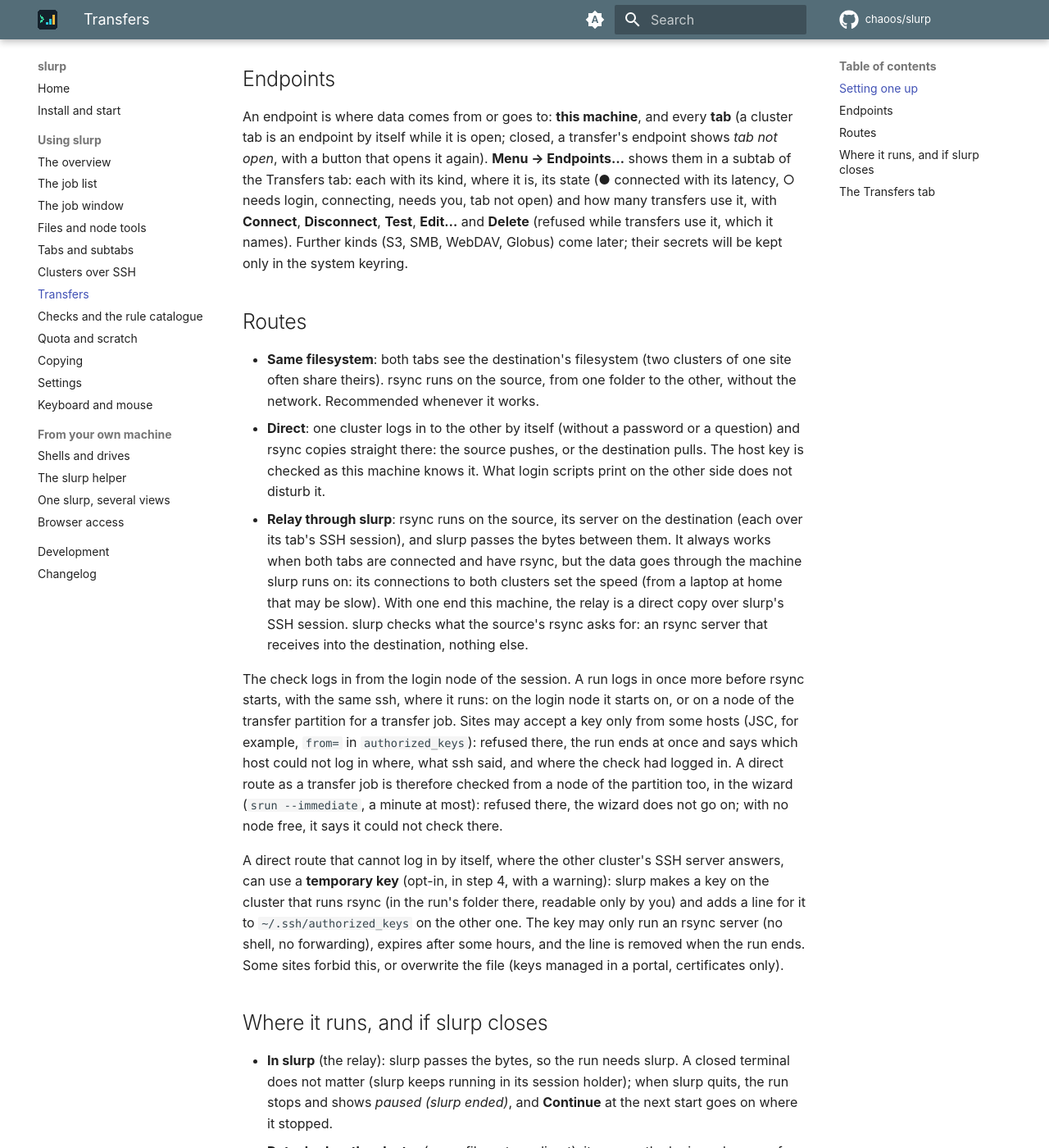
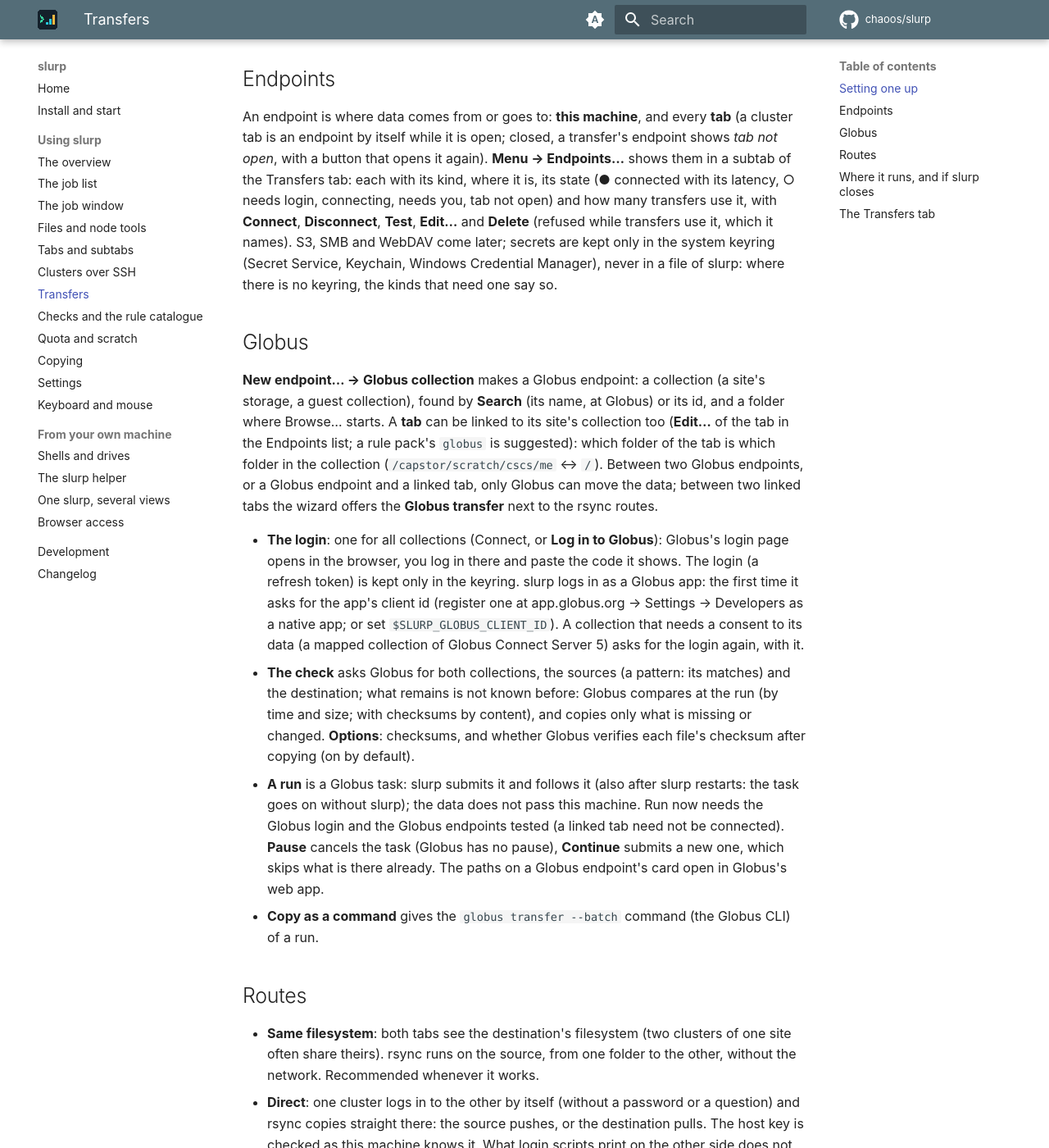
Before and after one commit to chaoos/slurp, an MkDocs documentation site: the page built from docs/guide/transfers.md, in a window 1280 px wide and 1400 px high, scrolled down 2181 px. Shown: the whole window at 82% size. Built offline with MkDocs 1.6.1 and Material for MkDocs 9.7.7, drawn with Linux system fonts in a browser that asks for light colours; comment, search, counter and statistics services are not loaded; some of the changed text lies outside the part shown.

Commit message:
docs: Globus endpoints and transfers (help, guide, install, changelog)
Co-Authored-By: Claude Opus 5.5 <noreply@anthropic.com>

```diff
--- a/docs/guide/transfers.md
+++ b/docs/guide/transfers.md
@@ -8,7 +8,8 @@ destination.
 
 ## Setting one up
 
-**Menu → Transfer data…** (`T`), or **New transfer** in the list of transfers, opens a wizard of five steps. **Next**
+**Menu → Transfer data…** (`T`), or **New transfer** in the list of transfers, opens a wizard of five steps (for
+Globus endpoints see [Globus](#globus)). **Next**
 waits until a step is complete (its tooltip says what is missing); **Back** goes back. The steps at the top can be
 clicked: any step whose steps before it are complete. **Edit…** of a transfer opens the same wizard with every step a
 click away and two buttons, **Cancel** and **Save**: Save keeps the changes once every step is complete (its tooltip
@@ -77,7 +78,32 @@ itself while it is open; closed, a transfer's endpoint shows *tab not open*, wit
 **Menu → Endpoints…** shows them in a subtab of the Transfers tab: each with its kind, where it is, its state (●
 connected with its latency, ○ needs login, connecting, needs you, tab not open) and how many transfers use it, with
 **Connect**, **Disconnect**, **Test**, **Edit…** and **Delete** (refused while transfers use it, which it names).
-Further kinds (S3, SMB, WebDAV, Globus) come later; their secrets will be kept only in the system keyring.
+S3, SMB and WebDAV come later; secrets are kept only in the system keyring (Secret Service, Keychain, Windows
+Credential Manager), never in a file of slurp: where there is no keyring, the kinds that need one say so.
+
+## Globus
+
+**New endpoint… → Globus collection** makes a Globus endpoint: a collection (a site's storage, a guest collection),
+found by **Search** (its name, at Globus) or its id, and a folder where Browse… starts. A **tab** can be linked to its
+site's collection too (**Edit…** of the tab in the Endpoints list; a rule pack's `globus` is suggested): which folder of
+the tab is which folder in the collection (`/capstor/scratch/cscs/me` ↔ `/`). Between two Globus endpoints, or a
+Globus endpoint and a linked tab, only Globus can move the data; between two linked tabs the wizard offers the
+**Globus transfer** next to the rsync routes.
+
+- **The login**: one for all collections (Connect, or **Log in to Globus**): Globus's login page opens in the browser,
+  you log in there and paste the code it shows. The login (a refresh token) is kept only in the keyring. slurp logs in
+  as a Globus app: the first time it asks for the app's client id (register one at app.globus.org → Settings →
+  Developers as a native app; or set `$SLURP_GLOBUS_CLIENT_ID`). A collection that needs a consent to its data (a mapped
+  collection of Globus Connect Server 5) asks for the login again, with it.
+- **The check** asks Globus for both collections, the sources (a pattern: its matches) and the destination; what
+  remains is not known before: Globus compares at the run (by time and size; with checksums by content), and copies
+  only what is missing or changed. **Options**: checksums, and whether Globus verifies each file's checksum after
+  copying (on by default).
+- **A run** is a Globus task: slurp submits it and follows it (also after slurp restarts: the task goes on without
+  slurp); the data does not pass this machine. Run now needs the Globus login and the Globus endpoints tested (a linked
+  tab need not be connected). **Pause** cancels the task (Globus has no pause), **Continue** submits a new one, which
+  skips what is there already. The paths on a Globus endpoint's card open in Globus's web app.
+- **Copy as a command** gives the `globus transfer --batch` command (the Globus CLI) of a run.
 
 ## Routes
 
```
Also changed, not shown: CHANGELOG.md (+7 -0 lines), docs/install.md (+1 -0 lines), 1 other file.
